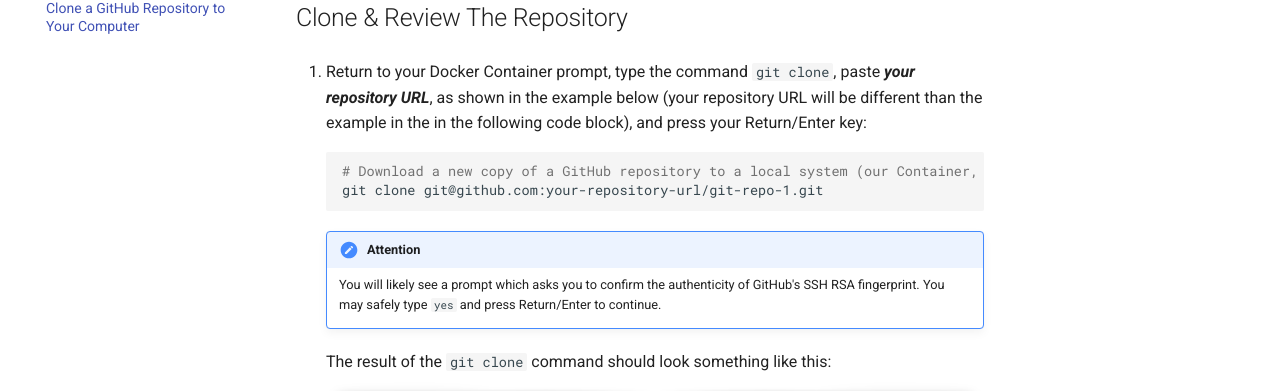
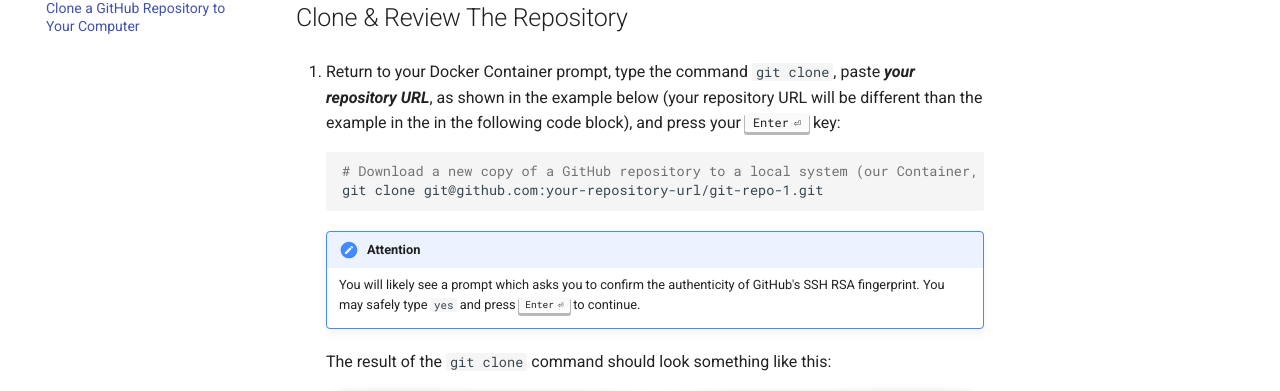
Before and after one commit to wwt/git-foundations, an MkDocs documentation site: the page built from docs/sections/section_5.md, in a window 1280 px wide and 900 px high, scrolled down 1157 px. Shown: the part 172-563 px from the top of the window. Built offline with MkDocs 1.6.1 and Material for MkDocs 9.7.7, drawn with Linux system fonts in a browser that asks for light colours; comment, search, counter and statistics services are not loaded.

Commit message:
Added Mkdocks Keys syntax

````diff
--- a/docs/sections/section_5.md
+++ b/docs/sections/section_5.md
@@ -22,7 +22,7 @@ We mentioned GitHub supports two transports, HTTPS and SSH. GitHub defaults to H
 
 ## Clone & Review The Repository
 
-1. Return to your Docker Container prompt, type the command `git clone`, paste **_your repository URL_**, as shown in the example below (your repository URL will be different than the example in the in the following code block), and press your Return/Enter key:
+1. Return to your Docker Container prompt, type the command `git clone`, paste **_your repository URL_**, as shown in the example below (your repository URL will be different than the example in the in the following code block), and press your ++enter++ key:
 
     ```shell
     # Download a new copy of a GitHub repository to a local system (our Container, in this case)
@@ -30,7 +30,7 @@ We mentioned GitHub supports two transports, HTTPS and SSH. GitHub defaults to H
     ```
 
     !!! attention
-        You will likely see a prompt which asks you to confirm the authenticity of GitHub's SSH RSA fingerprint. You may safely type `yes` and press Return/Enter to continue.
+        You will likely see a prompt which asks you to confirm the authenticity of GitHub's SSH RSA fingerprint. You may safely type `yes` and press ++enter++ to continue.
 
     The result of the `git clone` command should look something like this:
 
````
Also changed, not shown: docs/sections/section_2.md (+1 -1 lines), docs/sections/section_9.md (+1 -1 lines).
